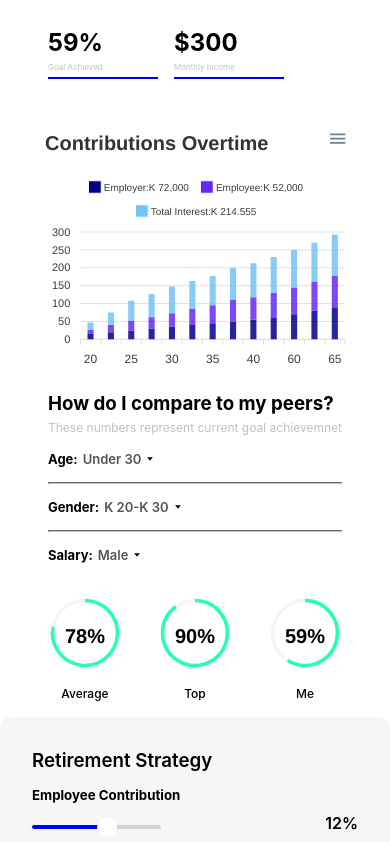
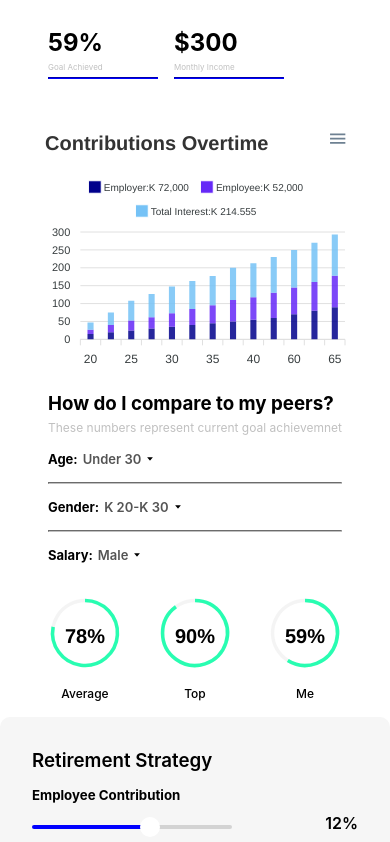
Before and after one commit to Abhyuday-Dev/dashboard, a React (Create React App) app: page / in a window 390 px wide. Shown: the part 849-1691 px from the top of the page. Built offline with nearby package versions, Linux system fonts and the light colour scheme.

Commit message:
slider changes

```diff
--- a/src/components/BodySection/Right/Slider.css
+++ b/src/components/BodySection/Right/Slider.css
@@ -24,3 +24,9 @@
   background: #4CAF50;
   cursor: pointer;
 }
+
+@media (max-width: 480px) {
+  .slider{
+    width: 200px;
+  }
+}
```
